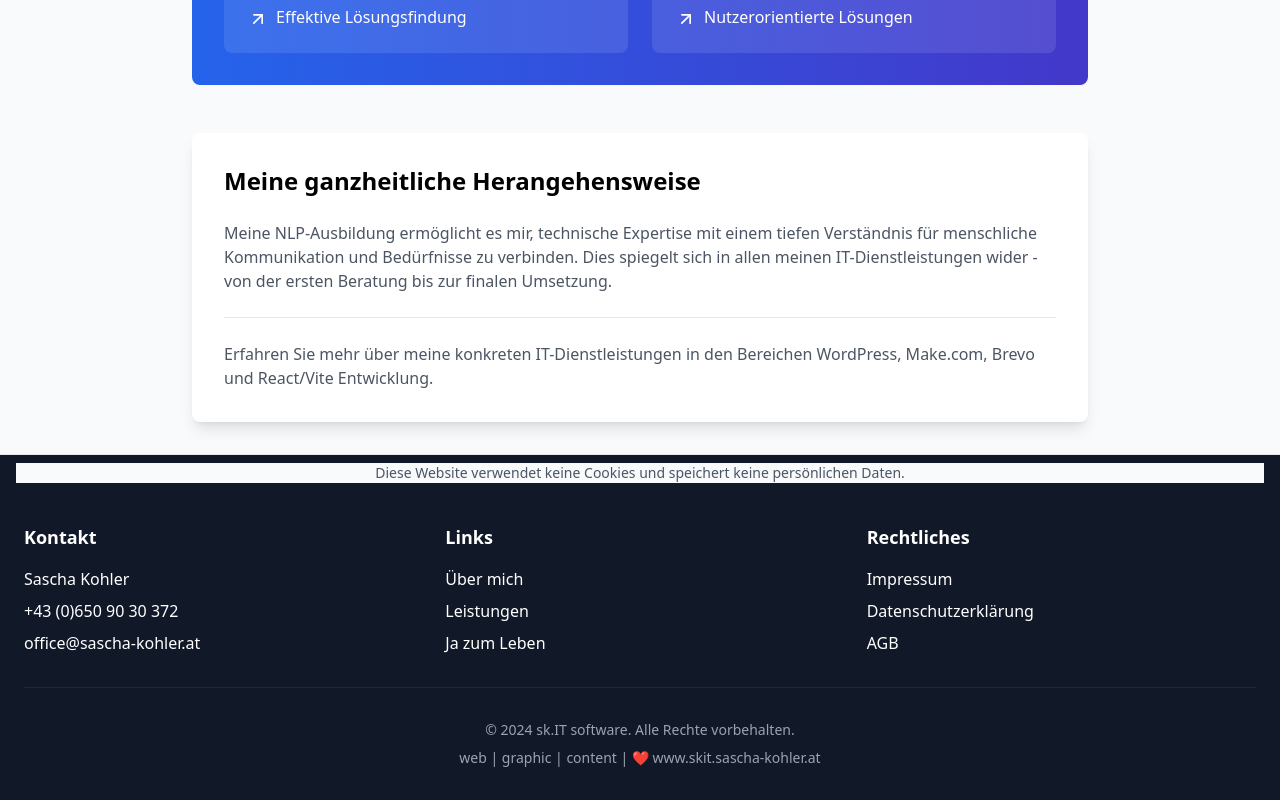
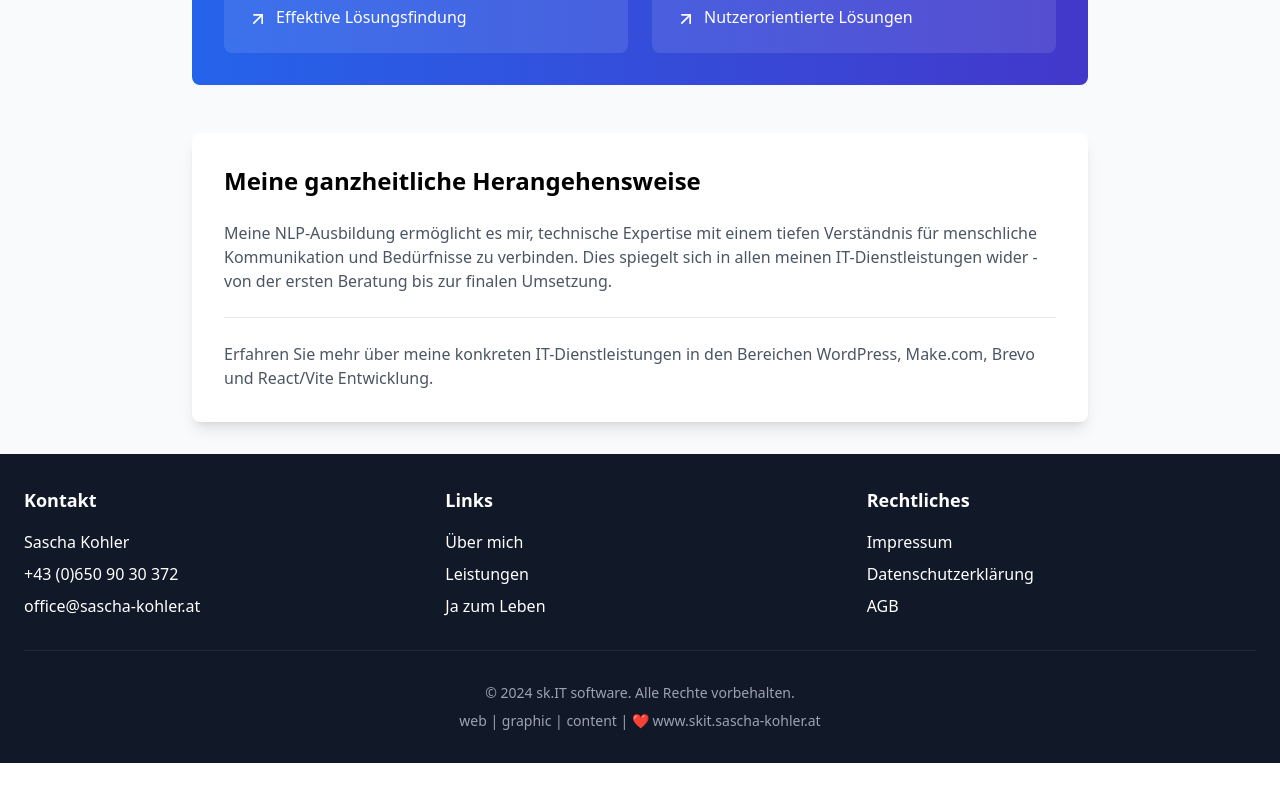
Before and after one commit to SaschaKohler/skit-website, a React (Vite) app: page /technologies/nlp in a window 1280 px wide. Shown: the part 983-1783 px from the top of the page. After the commit the page ends 1746 px from the top, so only its background shows below. Built offline with nearby package versions, Linux system fonts and the light colour scheme.

Commit message:
feat(cookies): set the cookieYES

```diff
--- a/index.html
+++ b/index.html
@@ -26,6 +26,12 @@
     <meta property="og:url" content="https://skit.sascha-kohler.at" />
     <link rel="canonical" href="https://skit.sascha-kohler.at" />
     <title>sk.IT - Sascha Kohler EPU</title>
+    <script
+      id="Cookiebot"
+      src="https://consent.cookiebot.com/uc.js"
+      data-cbid="394e25f1-948e-4ec7-a1d0-f7066c924867"
+      type="text/javascript"
+    ></script>
     <!-- Matomo -->
     <script>
       var _paq = (window._paq = window._paq || [])
--- a/src/layouts/default/Footer.tsx
+++ b/src/layouts/default/Footer.tsx
@@ -4,14 +4,6 @@ import { Link } from 'react-router-dom'
 const Footer: React.FC = () => {
   return (
     <footer className="bg-gray-900 text-white">
-      <div className="w-full border-t border-gray-200">
-        <div className="container mx-auto px-4 py-2">
-          <p className="text-center text-sm text-gray-600 bg-slate-50">
-            Diese Website verwendet keine Cookies und speichert keine
-            persönlichen Daten.
-          </p>
-        </div>
-      </div>
       <div className="container mx-auto px-6 py-8">
         <div className="grid grid-cols-1 md:grid-cols-3 gap-8">
           {/* Kontakt Info */}
```
